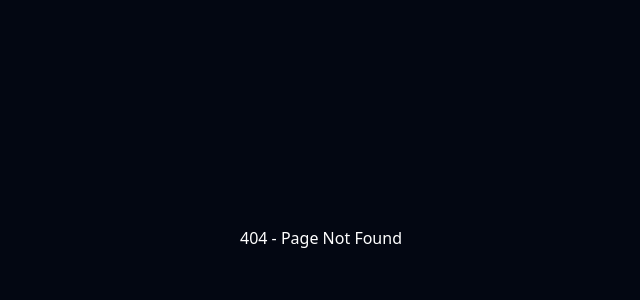
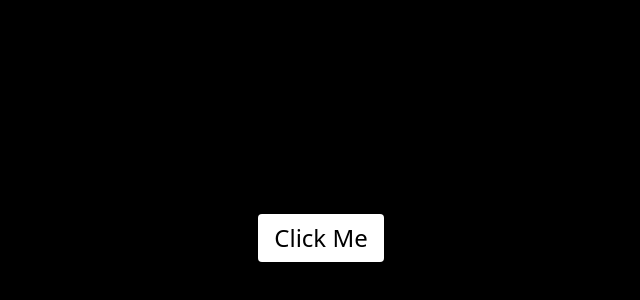
Before and after one commit to SagarNow/Next.js-Blueprint, a Next.js app: page /onclick in a window 1280 px wide. Before the commit this address had no page. Shown: the part 162-462 px from the top of the page, without its empty margins (319-959 px from the left). Built offline with nearby package versions, Linux system fonts and the light colour scheme.

Commit message:
onSubmit

```diff
--- /dev/null
+++ b/src/app/(03.Events)/onclick/page.jsx
@@ -0,0 +1,18 @@
+"use client"
+
+const onClickHandler = ()=> {
+    alert ("button clicked !!")
+    console.log("button clicked !! from console")
+}
+const page = () => {
+  return (
+    <div className="h-screen w-screen bg-black text-white flex items-center justify-center text-2xl">
+      <button
+      className="bg-white text-black px-4 py-2 rounded cursor-pointer"
+      onClick={onClickHandler}>Click Me</button>
+
+    </div>
+  )
+}
+
+export default page
--- /dev/null
+++ b/src/app/(03.Events)/submit/page.jsx
@@ -0,0 +1,21 @@
+"use client"
+// onsubmit - this is a function that is called when the form is submitted
+const onSubmit = ()=>
+{alert("submit done !!")
+  console.log("something submited !! ")
+}
+// ---------------------------------
+// page - this is the default export of the page
+export const page = () => {
+  return (
+    <div className="h-screen w-screen bg-black text-white flex items-center justify-center">
+
+      <form action={onSubmit} className="p-4 bg-white text-black rounded-lg flex flex-col gap-4">
+        <input type="text" className="p-2 border border-black rounded-lg" />
+        <button type="submit" className="p-2 bg-black text-white rounded-lg">Submit</button>
+      </form>
+
+    </div>
+  )
+}
+export default page
```
Also changed, not shown: 1 other file (tests, documents, lock files or other folders).
